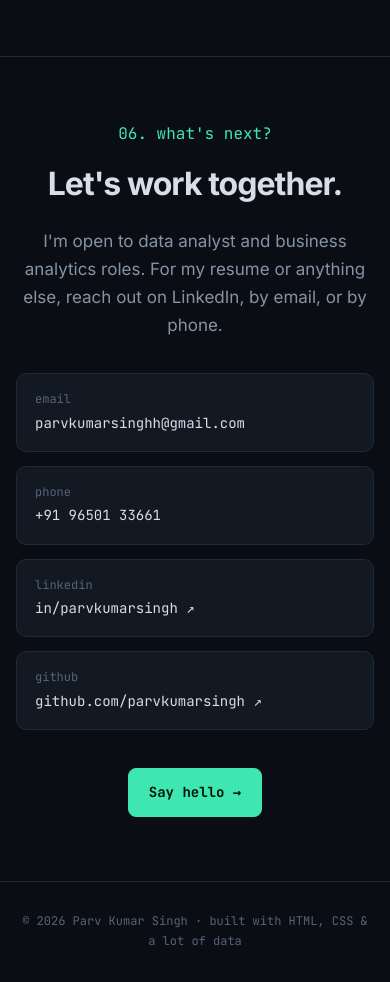
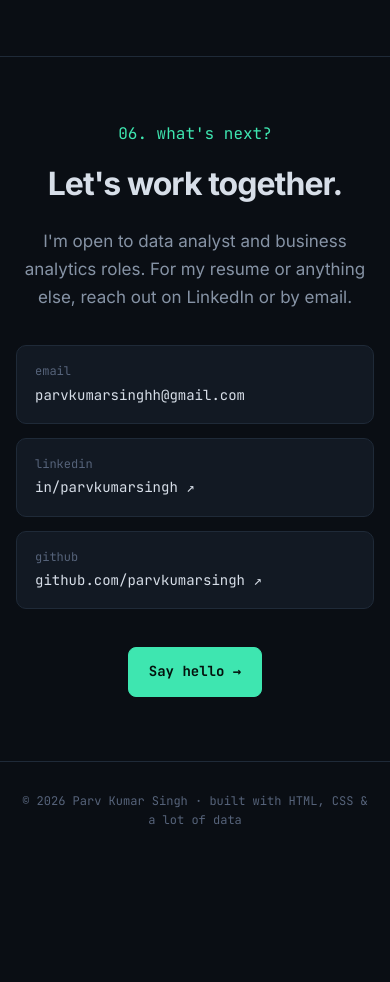
Before and after one commit to parvkumarsingh/portfolio, a plain HTML site: page index.html in a window 390 px wide. Shown: the part 9080-10062 px from the top of the page. After the commit the page ends 9941 px from the top, so only its background shows below. Drawn offline with Linux system fonts and the light colour scheme.

Commit message:
Remove phone number from contact section
Co-Authored-By: Claude Opus 5.5 <noreply@anthropic.com>

```diff
--- a/index.html
+++ b/index.html
@@ -247,7 +247,8 @@ ul.pts li::before{content:"▹";position:absolute;left:0;color:var(--accent);fon
 .contact{text-align:center;max-width:680px;margin:0 auto}
 .contact h2{font-size:clamp(32px,5vw,48px);letter-spacing:-.03em;margin:10px 0 16px}
 .contact p{color:var(--muted);font-size:17px;margin-bottom:34px}
-.contact-list{display:grid;grid-template-columns:repeat(2,1fr);gap:14px;text-align:left}
+.contact{max-width:860px}
+.contact-list{display:grid;grid-template-columns:repeat(3,1fr);gap:14px;text-align:left}
 .c-item{display:flex;flex-direction:column;gap:2px;background:var(--panel);border:1px solid var(--line);border-radius:var(--radius);padding:16px 18px;transition:border-color .2s}
 .c-item:hover{border-color:var(--accent)}
 .c-item .k{font-family:var(--mono);font-size:12px;color:var(--dim)}
@@ -581,10 +582,9 @@ footer{border-top:1px solid var(--line);padding:30px 0;text-align:center;font-fa
     <div class="contact reveal">
       <div class="mono accent">06. what's next?</div>
       <h2>Let's work together.</h2>
-      <p>I'm open to data analyst and business analytics roles. For my resume or anything else, reach out on LinkedIn, by email, or by phone.</p>
+      <p>I'm open to data analyst and business analytics roles. For my resume or anything else, reach out on LinkedIn or by email.</p>
       <div class="contact-list">
         <a class="c-item" href="mailto:parvkumarsinghh@gmail.com"><span class="k">email</span><span class="v">parvkumarsinghh@gmail.com</span></a>
-        <a class="c-item" href="tel:+919650133661"><span class="k">phone</span><span class="v">+91 96501 33661</span></a>
         <a class="c-item" href="https://www.linkedin.com/in/parvkumarsingh/" target="_blank" rel="noopener"><span class="k">linkedin</span><span class="v">in/parvkumarsingh ↗</span></a>
         <a class="c-item" href="https://github.com/parvkumarsingh" target="_blank" rel="noopener"><span class="k">github</span><span class="v">github.com/parvkumarsingh ↗</span></a>
       </div>
```
